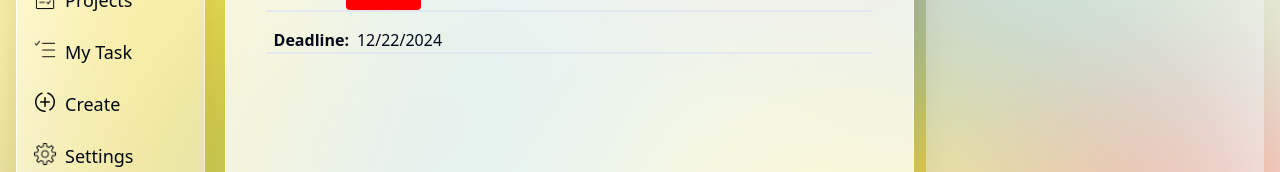
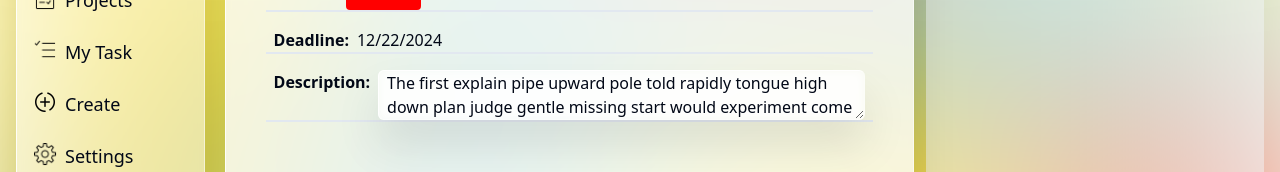
Before and after one commit to Jafer46/ProjectManagmentTool2, a React (Vite) app in the folder frontend/: page /project in a window 1280 px wide. Shown: the part 199-371 px from the top of the page. Built offline with nearby package versions, Linux system fonts and the light colour scheme; no server answers.

Commit message:
project detail page and some styles

```diff
--- a/frontend/src/components/ProjectDetail.tsx
+++ b/frontend/src/components/ProjectDetail.tsx
@@ -1,4 +1,6 @@
 import { Project } from "@/schema";
+import { ScrollArea } from "./ui/scroll-area";
+import { Textarea } from "./ui/textarea";
 
 export default function ProjectDetail({ project }: { project: Project }) {
   return (
@@ -19,6 +21,12 @@ export default function ProjectDetail({ project }: { project: Project }) {
           <label className="font-semibold">Deadline:</label>
           <div>{project.deadline.toLocaleDateString()}</div>
         </div>
+        <div className="flex gap-2 border-b-2 w-full px-2">
+          <label className="font-semibold">Description:</label>
+          <textarea className="blur blur-low overflow-y-scroll w-full px-2 rounded-md custom-scroll">
+            {project.description}
+          </textarea>
+        </div>
       </div>
     </div>
   );
--- a/frontend/src/index.css
+++ b/frontend/src/index.css
@@ -69,6 +69,34 @@
     @apply bg-background text-foreground font-sans;
   }
 }
+@layer components {
+  .custom-scroll {
+    @apply scroll-m-1;
+  }
+
+  .custom-scroll::-webkit-scrollbar {
+    @apply w-2;
+  }
+
+  .custom-scroll::-webkit-scrollbar-track {
+    @apply rounded-full bg-gray-100;
+  }
+
+  .custom-scroll::-webkit-scrollbar-thumb {
+    @apply rounded-full bg-gray-300;
+  }
+
+  @media (prefers-color-scheme: dark) {
+    .custom-scroll::-webkit-scrollbar-track {
+      @apply bg-neutral-700;
+    }
+
+    .custom-scroll::-webkit-scrollbar-thumb {
+      @apply bg-neutral-500;
+    }
+  }
+}
+
 * {
   font-weight: 400;
 }
--- a/frontend/src/pages/Project.tsx
+++ b/frontend/src/pages/Project.tsx
@@ -8,6 +8,8 @@ const project: Project = {
   priority: "medium",
   status: 0,
   deadline: new Date(Date.now()),
+  description:
+    "The first explain pipe upward pole told rapidly tongue high down plan judge gentle missing start would experiment come mail choose sharp likely deer failed eastproject count ill everyone mainly number well constantly youth larger get name beside cost plane occur block level wise with molecular method opinion individual forgotto be jet particular anything therefore thrown to corn won onto gun purpose spider leaf understanding clear earlier people am wait poem afraid anyone welcome express",
 };
 
 export default function ProjectPage() {
```
